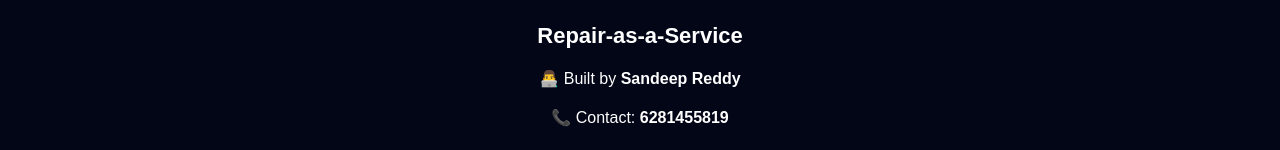
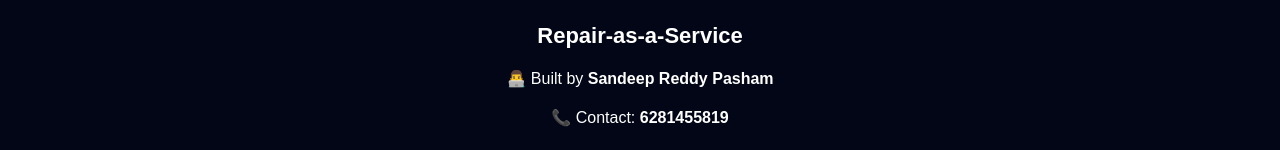
Before and after one commit to sandeepreddy2005/repair-as-a-service, a React (Create React App) app in the folder frontend/: page / in a window 1280 px wide. Shown: the part 1671-1821 px from the top of the page. Built offline with nearby package versions, Linux system fonts and the light colour scheme.

Commit message:
Changed built by name

```diff
--- a/frontend/src/pages/Home.js
+++ b/frontend/src/pages/Home.js
@@ -99,7 +99,7 @@ function Home() {
     <h2 style={styles.footerTitle}>Repair-as-a-Service</h2>
 
     <p style={styles.footerText}>
-      👨‍💻 Built by <strong style={{ color: "#ffffff" }}>Sandeep Reddy</strong>
+      👨‍💻 Built by <strong style={{ color: "#ffffff" }}>Sandeep Reddy Pasham</strong>
     </p>
 
     <p style={styles.footerText}>
```
